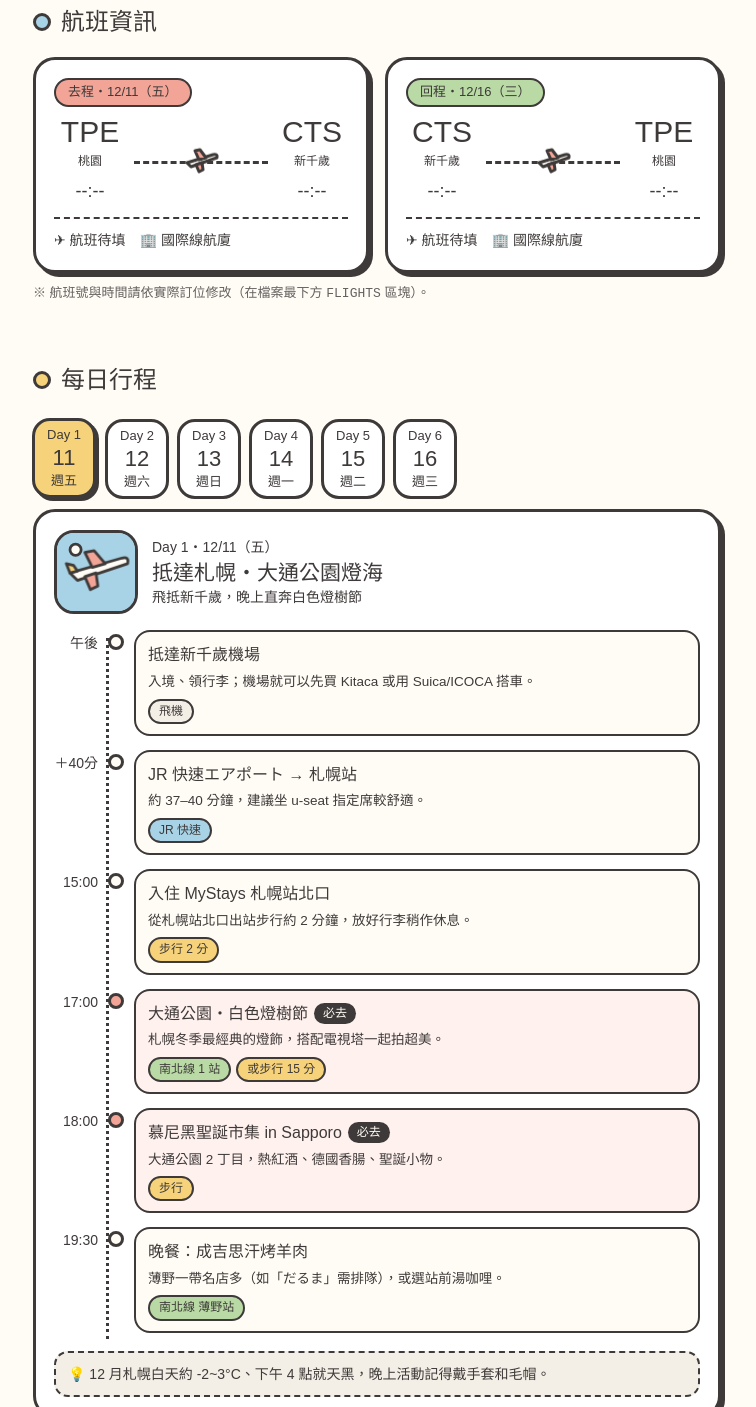
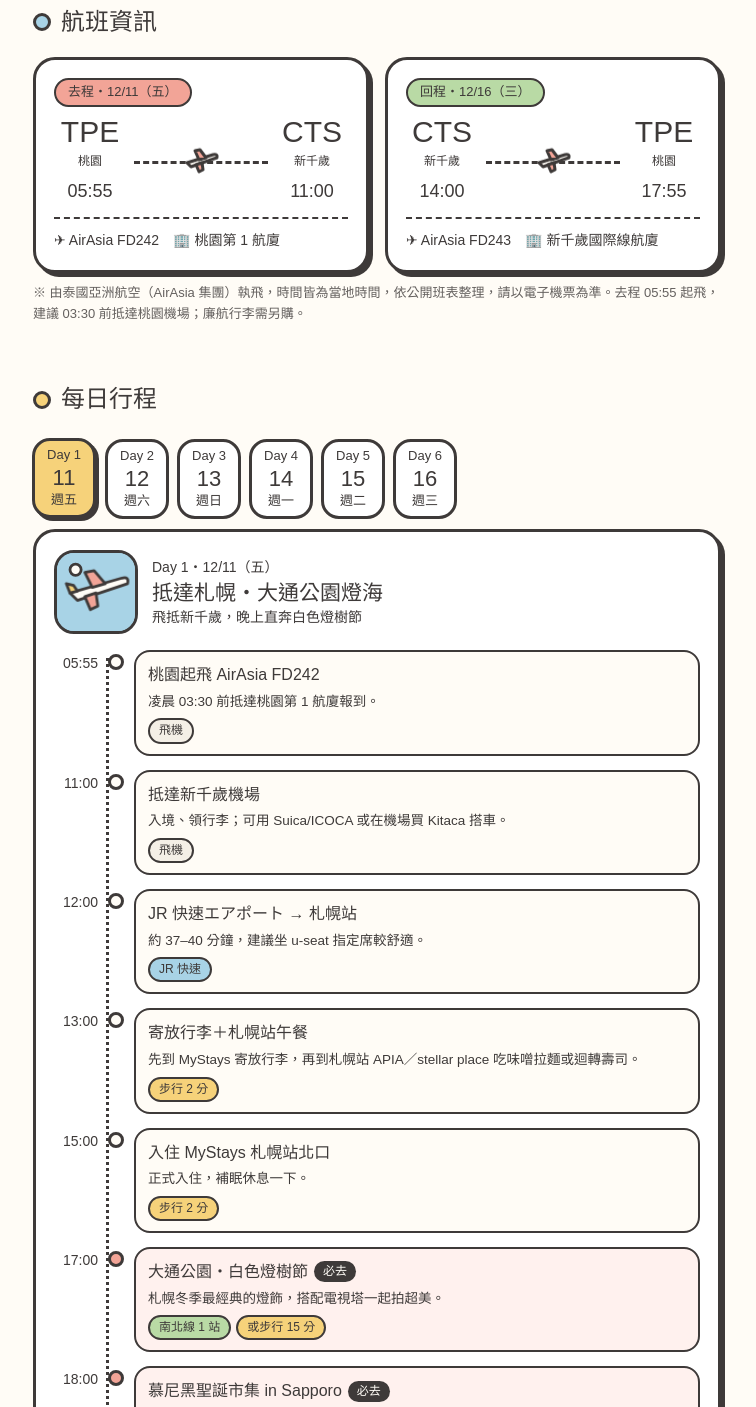
Before and after one commit to Katayaki223/website_for_vacation_Accommodation_20261211-1216-Linlin, a plain HTML site: page index.html in a window 1280 px wide. Shown: the part 801-2208 px from the top of the page, without its empty margins (263-1019 px from the left). Drawn offline with Linux system fonts and the light colour scheme; a web font is replaced by a local one.

Commit message:
Add files via upload

```diff
--- a/index.html
+++ b/index.html
@@ -263,7 +263,7 @@ footer{text-align:center;padding:30px 0 50px;font-size:13px}
   <div class="wrap">
     <h2><span class="dot" style="background:var(--blue)"></span>航班資訊</h2>
     <div class="flights" id="flightList"></div>
-    <p class="note">※ 航班號與時間請依實際訂位修改（在檔案最下方 <code>FLIGHTS</code> 區塊）。</p>
+    <p class="note">※ 由泰國亞洲航空（AirAsia 集團）執飛，時間皆為當地時間，依公開班表整理，請以電子機票為準。去程 05:55 起飛，建議 03:30 前抵達桃園機場；廉航行李需另購。</p>
   </div>
 </section>
 
@@ -354,10 +354,10 @@ footer{text-align:center;padding:30px 0 50px;font-size:13px}
 <script>
 /* ====== 可修改：航班 ====== */
 const FLIGHTS = [
-  { label:"去程", color:"var(--pink)", date:"12/11（五）", from:"TPE", fromName:"桃園", to:"CTS", toName:"新千歲", dep:"--:--", arr:"--:--", no:"航班待填", term:"國際線航廈" },
-  { label:"回程", color:"var(--green)", date:"12/16（三）", from:"CTS", fromName:"新千歲", to:"TPE", toName:"桃園", dep:"--:--", arr:"--:--", no:"航班待填", term:"國際線航廈" }
+  { label:"去程", color:"var(--pink)", date:"12/11（五）", from:"TPE", fromName:"桃園", to:"CTS", toName:"新千歲", dep:"05:55", arr:"11:00", no:"AirAsia FD242", term:"桃園第 1 航廈" },
+  { label:"回程", color:"var(--green)", date:"12/16（三）", from:"CTS", fromName:"新千歲", to:"TPE", toName:"桃園", dep:"14:00", arr:"17:55", no:"AirAsia FD243", term:"新千歲國際線航廈" }
 ];
-const DEPART = new Date("2026-12-11T08:00:00+08:00"); // 出發時間（台灣時間），可依航班調整
+const DEPART = new Date("2026-12-11T05:55:00+08:00"); // 出發時間（台灣時間）
 
 /* ====== 圖示 ====== */
 const S = 'stroke="#3E3A39" stroke-width="3" stroke-linejoin="round"';
@@ -376,11 +376,13 @@ const PLANE_SVG = `<svg viewBox="0 0 40 40" class="plane"><path d="M6 22 L32 14
 // t: jr / metro / bus / tram / walk / air
 const DAYS = [
  { d:"12/11", w:"五", title:"抵達札幌・大通公園燈海", sub:"飛抵新千歲，晚上直奔白色燈樹節", icon:"plane",
-   tip:"12 月札幌白天約 -2~3°C、下午 4 點就天黑，晚上活動記得戴手套和毛帽。",
+   tip:"紅眼班機起得早，入住後先補眠再出門。12 月札幌白天約 -2~3°C、下午 4 點就天黑，記得戴手套和毛帽。",
    items:[
-   {tm:"午後", ti:"抵達新千歲機場", ds:"入境、領行李；機場就可以先買 Kitaca 或用 Suica/ICOCA 搭車。", tags:[["air","飛機"]]},
-   {tm:"＋40分", ti:"JR 快速エアポート → 札幌站", ds:"約 37–40 分鐘，建議坐 u-seat 指定席較舒適。", tags:[["jr","JR 快速"]]},
-   {tm:"15:00", ti:"入住 MyStays 札幌站北口", ds:"從札幌站北口出站步行約 2 分鐘，放好行李稍作休息。", tags:[["walk","步行 2 分"]]},
+   {tm:"05:55", ti:"桃園起飛 AirAsia FD242", ds:"凌晨 03:30 前抵達桃園第 1 航廈報到。", tags:[["air","飛機"]]},
+   {tm:"11:00", ti:"抵達新千歲機場", ds:"入境、領行李；可用 Suica/ICOCA 或在機場買 Kitaca 搭車。", tags:[["air","飛機"]]},
+   {tm:"12:00", ti:"JR 快速エアポート → 札幌站", ds:"約 37–40 分鐘，建議坐 u-seat 指定席較舒適。", tags:[["jr","JR 快速"]]},
+   {tm:"13:00", ti:"寄放行李＋札幌站午餐", ds:"先到 MyStays 寄放行李，再到札幌站 APIA／stellar place 吃味噌拉麵或迴轉壽司。", tags:[["walk","步行 2 分"]]},
+   {tm:"15:00", ti:"入住 MyStays 札幌站北口", ds:"正式入住，補眠休息一下。", tags:[["walk","步行 2 分"]]},
    {tm:"17:00", ti:"大通公園・白色燈樹節", ds:"札幌冬季最經典的燈飾，搭配電視塔一起拍超美。", tags:[["metro","南北線 1 站"],["walk","或步行 15 分"]], must:true},
    {tm:"18:00", ti:"慕尼黑聖誕市集 in Sapporo", ds:"大通公園 2 丁目，熱紅酒、德國香腸、聖誕小物。", tags:[["walk","步行"]], must:true},
    {tm:"19:30", ti:"晚餐：成吉思汗烤羊肉", ds:"薄野一帶名店多（如「だるま」需排隊），或選站前湯咖哩。", tags:[["metro","南北線 薄野站"]]}
@@ -423,22 +425,22 @@ const DAYS = [
    {tm:"11:30", ti:"啤酒園 成吉思汗吃到飽", ds:"札幌ビール園，大份量羊肉＋生啤酒。", tags:[["walk","步行"]]},
    {tm:"13:30", ti:"巴士 → 定山溪溫泉", ds:"札幌站前搭「かっぱライナー号」約 60–70 分鐘（需預約）。", tags:[["bus","定鐵巴士"]]},
    {tm:"15:00", ti:"定山溪 日歸溫泉＋河童散步", ds:"雪景露天風呂，泡完逛二見吊橋、足湯。", tags:[["walk","步行"]], must:true},
-   {tm:"18:30", ti:"巴士返回札幌", ds:"回飯店休息，整理伴手禮與行李。", tags:[["bus","巴士"]]}
+   {tm:"18:30", ti:"巴士返回札幌＋採買伴手禮", ds:"隔天早班機，今晚在札幌站大丸、APIA 把六花亭、ROYCE'、北菓樓買齊。", tags:[["bus","巴士"],["walk","步行"]]}
  ]},
- { d:"12/16", w:"三", title:"採買伴手禮・回家", sub:"最後衝刺，機場也很好逛", icon:"beer",
-   tip:"新千歲機場國內線航廈超好逛，建議預留 3 小時以上。液體類伴手禮記得托運。",
+ { d:"12/16", w:"三", title:"新千歲機場・回家", sub:"早點到機場，最後逛一波", icon:"beer",
+   tip:"14:00 的班機，伴手禮建議前一晚在札幌站買好；新千歲國內線航廈也很好逛。廉航注意行李重量，液體類伴手禮要托運。",
    items:[
-   {tm:"09:00", ti:"札幌站周邊最後採買", ds:"大丸百貨地下美食：六花亭、ROYCE'、北菓樓。", tags:[["walk","步行"]]},
-   {tm:"11:00", ti:"MyStays 退房", ds:"確認護照、充電器、沒漏東西。", tags:[["walk","步行 2 分"]]},
-   {tm:"11:30", ti:"JR 快速エアポート → 新千歲", ds:"約 37–40 分鐘。", tags:[["jr","JR 快速"]]},
-   {tm:"12:30", ti:"新千歲機場美食＆購物", ds:"北海道拉麵道場、ROYCE' 巧克力工廠、哆啦A夢空中樂園。", tags:[["walk","步行"]], must:true},
-   {tm:"依航班", ti:"搭機返台", ds:"國際線航廈報到、出境，帶著滿滿回憶回家！", tags:[["air","飛機"]]}
+   {tm:"08:00", ti:"早餐＋整理行李", ds:"確認護照、充電器、行李重量（AirAsia 限重嚴格）。", tags:[["walk","步行"]]},
+   {tm:"10:00", ti:"MyStays 退房", ds:"退房後直接走到札幌站。", tags:[["walk","步行 2 分"]]},
+   {tm:"10:30", ti:"JR 快速エアポート → 新千歲", ds:"約 37–40 分鐘，11:15 左右抵達機場。", tags:[["jr","JR 快速"]]},
+   {tm:"11:15", ti:"國際線報到＋機場美食", ds:"先托運行李，再去國內線航廈吃拉麵道場、買 ROYCE'。", tags:[["walk","步行"]], must:true},
+   {tm:"14:00", ti:"搭機返台 AirAsia FD243", ds:"17:55 抵達桃園，帶著滿滿回憶回家！", tags:[["air","飛機"]]}
  ]}
 ];
 
 /* ====== 待辦 ====== */
 const TODOS = [
- {g:"證件＆預約", c:"var(--pink)", items:["護照效期 6 個月以上","填寫 Visit Japan Web","旅遊平安險／不便險","列印或存好 MyStays 訂房確認信","預約定山溪かっぱライナー巴士","兌換日圓現金"]},
+ {g:"證件＆預約", c:"var(--pink)", items:["護照效期 6 個月以上","填寫 Visit Japan Web","旅遊平安險／不便險","列印或存好 MyStays 訂房確認信","預約定山溪かっぱライナー巴士","兌換日圓現金","AirAsia 加購托運行李","安排凌晨到桃園機場的交通"]},
  {g:"禦寒裝備", c:"var(--blue)", items:["防水雪靴／防滑鞋","冰爪（鞋底防滑套）","發熱衣褲 + 羽絨外套","毛帽、手套、圍巾","暖暖包","護唇膏、乳液（超乾燥）"]},
  {g:"電子＆其他", c:"var(--green)", items:["日本 eSIM／網卡","行動電源（隨身登機）","手機掛上 Suica/ICOCA","常備藥品","折疊購物袋（裝伴手禮）"]}
 ];
```
